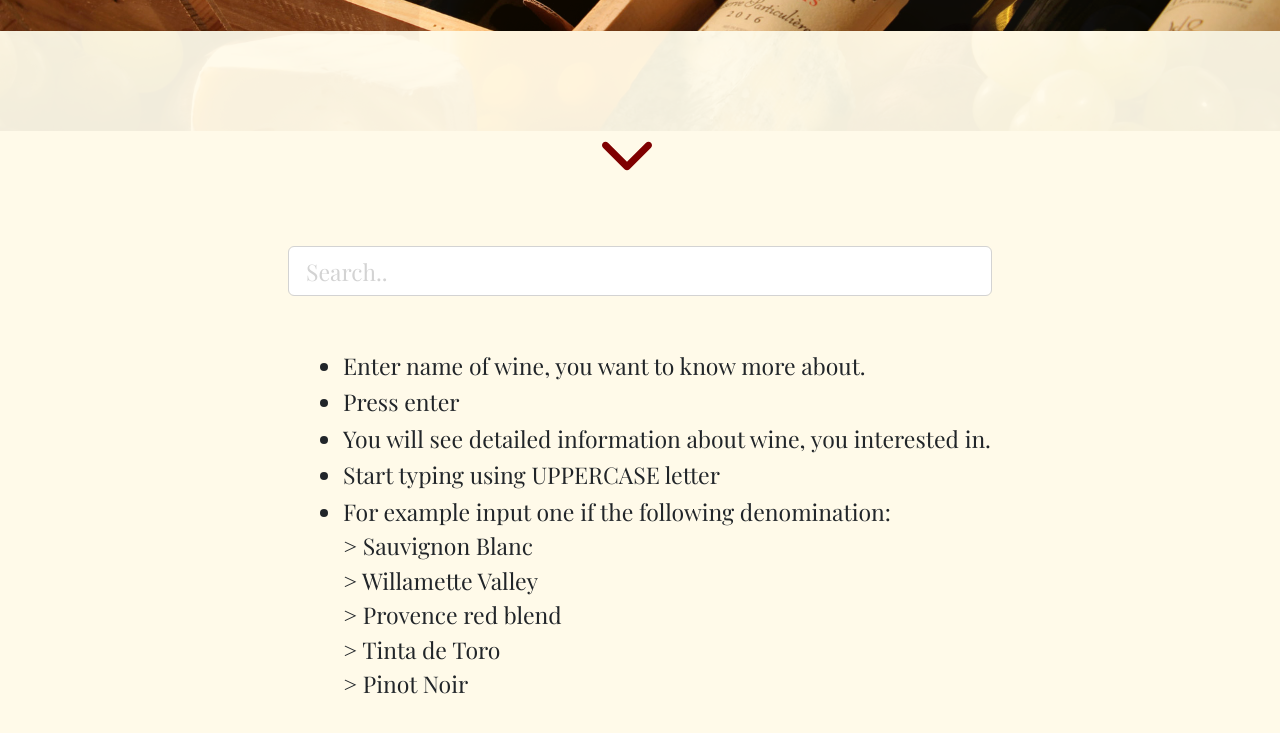
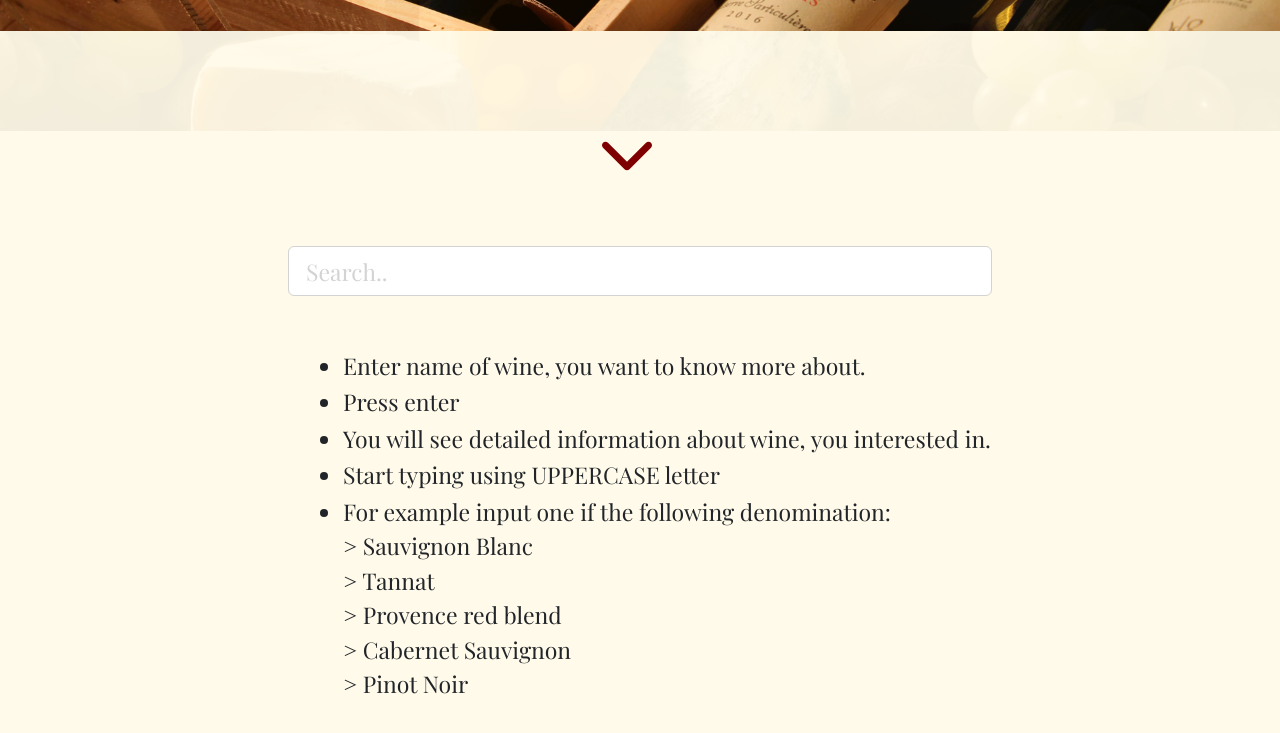
Before and after one commit to AlBersha/WineInfoService, a website: page index.html in a window 1280 px wide. Shown: the part 570-1303 px from the top of the page. Drawn offline with nearby package versions, Linux system fonts and the light colour scheme.

Commit message:
nothing important

```diff
--- a/index.html
+++ b/index.html
@@ -103,9 +103,9 @@
                         <li>Start typing using UPPERCASE letter</li>
                         <li>For example input one if the following denomination: <br>
                             > Sauvignon Blanc <br>
-                            > Willamette Valley <br>
+                            > Tannat <br>
                             > Provence red blend <br>
-                            > Tinta de Toro <br>
+                            > Cabernet Sauvignon <br>
                             > Pinot Noir</li>
                     </ul>
                 </div>
```
